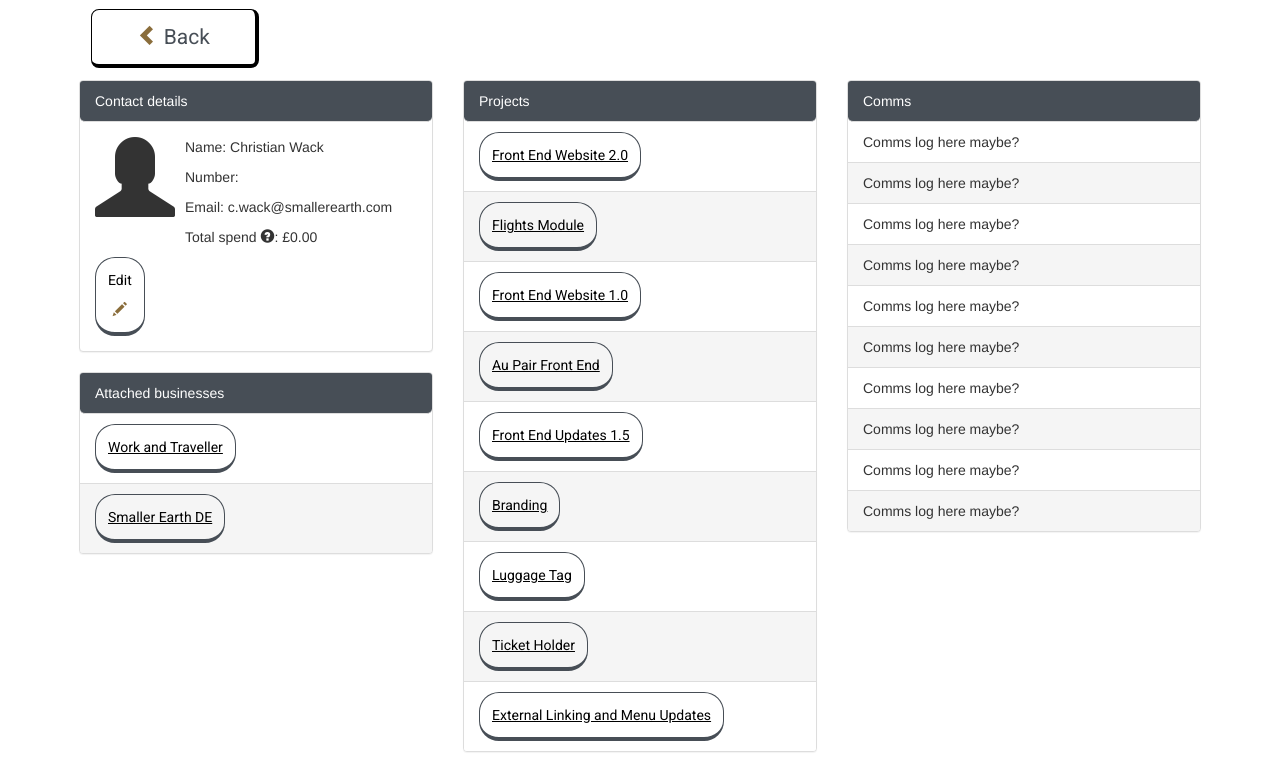
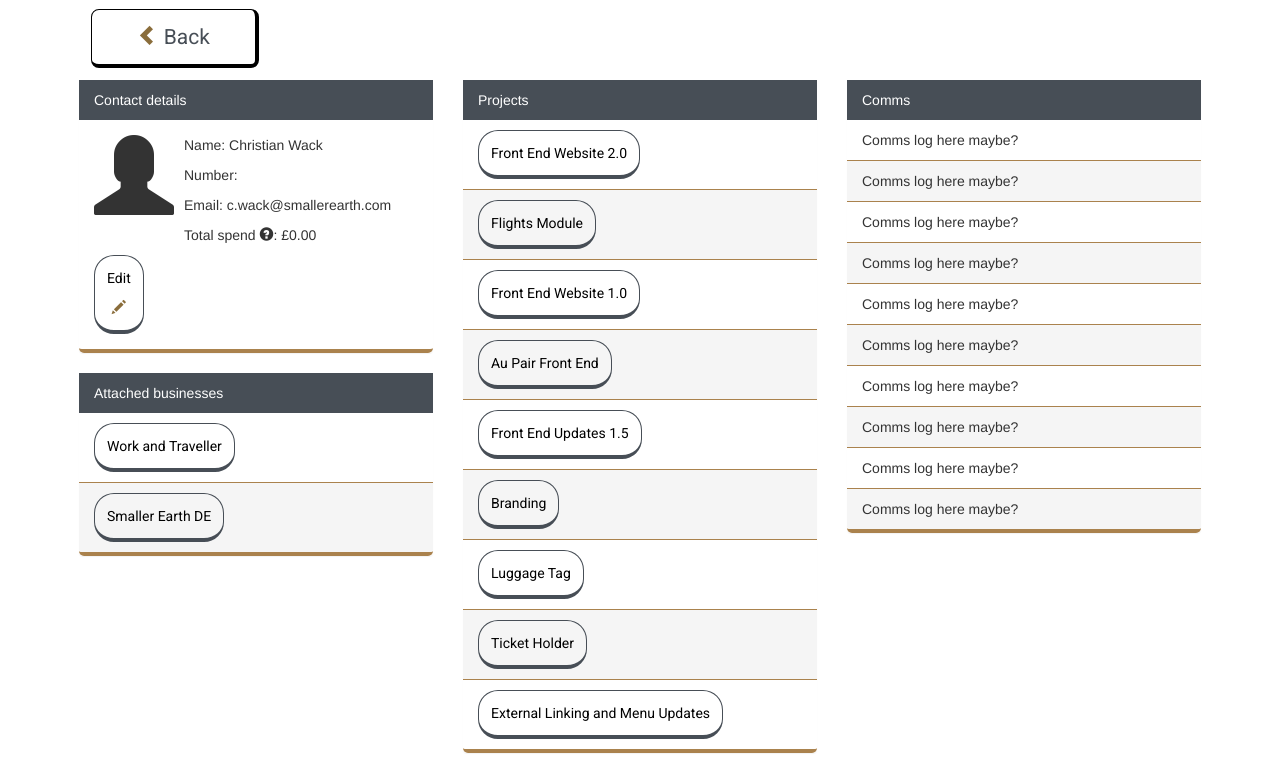
Before and after one commit to tcdev27/tcdev27.github.io, a website: page portfolio/projects/crm/ShowContact.html in a window 1280 px wide. Shown: the part 53-826 px from the top of the page. Drawn offline with Linux system fonts and the light colour scheme.

Commit message:
Another CRM Update.

```diff
--- a/portfolio/projects/crm/assets/sass/application.scss
+++ b/portfolio/projects/crm/assets/sass/application.scss
@@ -75,10 +75,12 @@
 table {
     font-family: $text;  // Is this a good idea? Does not seem that readable.
     font-size: 120%;
+    //border: 1px solid $bg;
 }
 
 .table>tbody>tr>td {
   vertical-align: middle;
+  border-bottom: 2px solid $borderBeige;
 }
 
 h1, h2, h3 {
@@ -235,6 +237,18 @@
 
 // Indvidual View Pages
 
+.panel {
+  border: none;
+}
+
+.panel-body, .list-group {
+  border-radius: 0;
+  border-bottom-left-radius: 5px;
+  border-bottom-right-radius: 5px;
+  border-bottom: 4px solid $borderBeige;
+  border-top: none;
+}
+
 .panel-default>.panel-heading {
   background-color: $bg;
   color: $white;
@@ -242,10 +256,13 @@
 
 .panel-heading {
   background-color: $bg;
+  border-radius: 0;
+  border: none;
 }
 
 .list-group-item {
   background-color: $ltbg;
+  border: 2px solid $borderBeige;
 }
 .list-group-item:nth-child(odd) {
   background-color: $white;
@@ -274,7 +291,7 @@
 
 
 .list-group-item a {
-  text-decoration: underline;
+  //text-decoration: underline;
   //border-radius: 0;
 }
 
```
Also changed, not shown: portfolio/projects/crm/assets/css/application.css.
